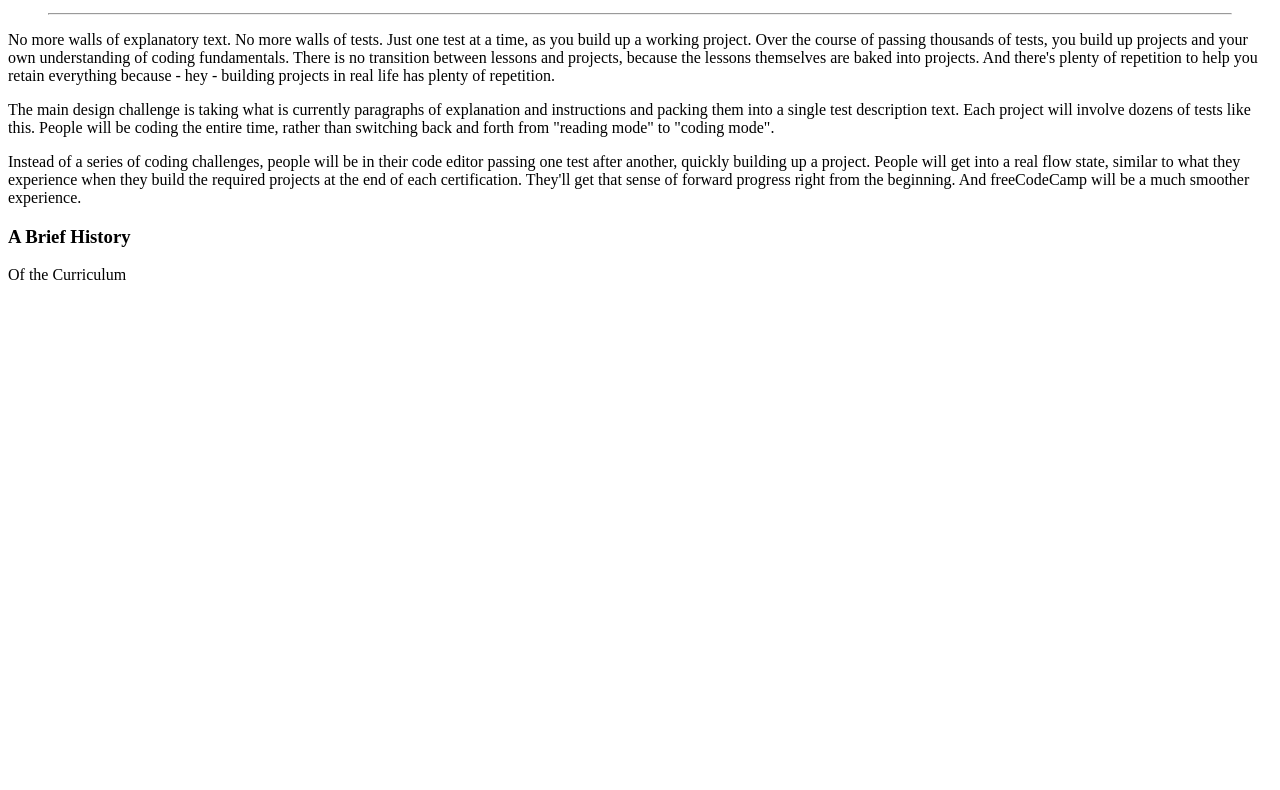
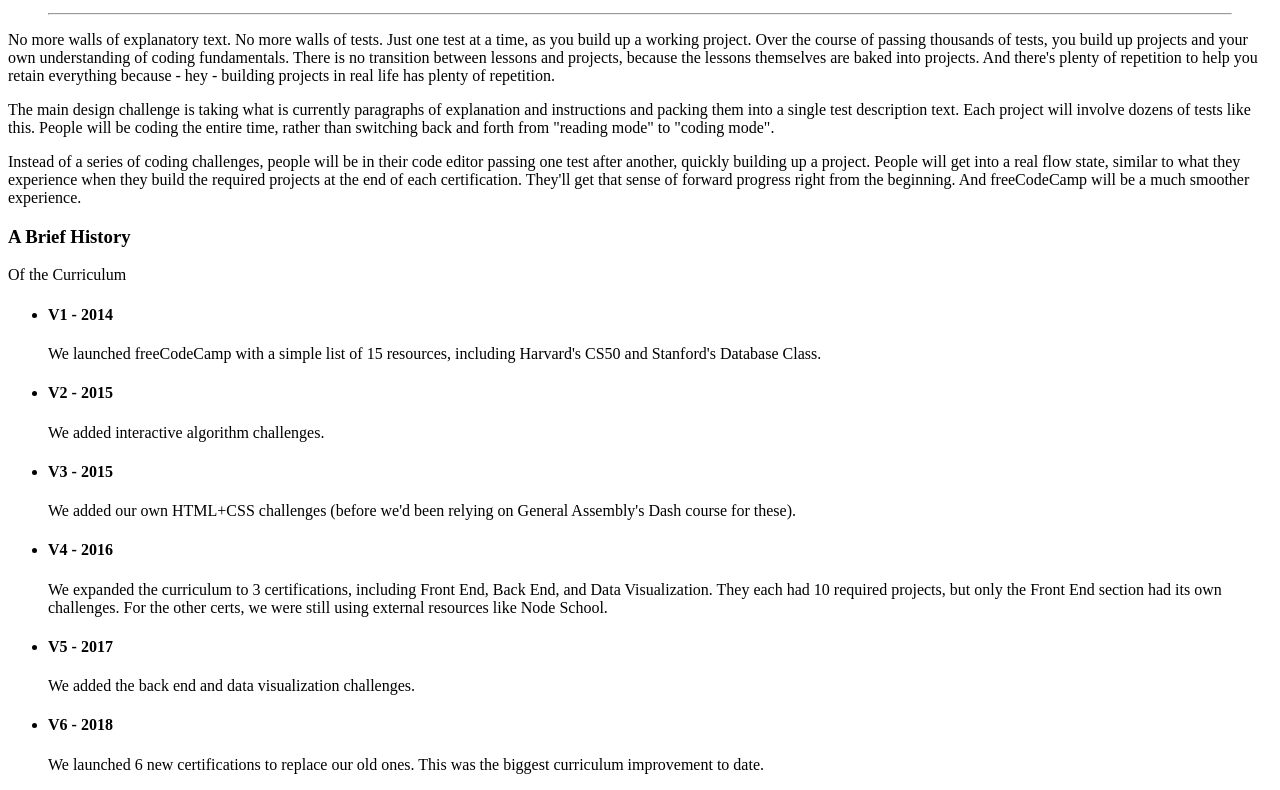
Before and after one commit to MikkMaltis/freecodecamp, a plain HTML site: page index.html in a window 1280 px wide. Shown: the part 677-1467 px from the top of the page. Before the commit the page ends 977 px from the top, so only its background shows below. Drawn offline with Linux system fonts and the light colour scheme; a web font is replaced by a local one.

Commit message:
Wat de hel

```diff
--- a/index.html
+++ b/index.html
@@ -68,7 +68,47 @@
                 <article class="brief-history">
                     <h3 class="list-title">A Brief History</h3>
                     <p>Of the Curriculum</p>
-                    <ul class="lists"></ul>
+                    <ul class="lists">
+                    <li>
+                        <h4 class="list-subtitle">V1 - 2014</h4>
+                        <p>
+                        We launched freeCodeCamp with a simple list of 15 resources,
+                        including Harvard's CS50 and Stanford's Database Class.
+                        </p>
+                    </li>
+                    <li>
+                        <h4 class="list-subtitle">V2 - 2015</h4>
+                        <p>We added interactive algorithm challenges.</p>
+                </li>
+                <li>
+                        <h4 class="list-subtitle">V3 - 2015</h4>
+                        <p>
+                        We added our own HTML+CSS challenges (before we'd been relying
+                        on General Assembly's Dash course for these).
+                        </p>
+                    </li>
+                    <li>
+                        <h4 class="list-subtitle">V4 - 2016</h4>
+                        <p>
+                        We expanded the curriculum to 3 certifications, including Front
+                        End, Back End, and Data Visualization. They each had 10 required
+                        projects, but only the Front End section had its own challenges.
+                        For the other certs, we were still using external resources like
+                        Node School.
+                        </p>
+                    </li>
+                    <li>
+                        <h4 class="list-subtitle">V5 - 2017</h4>
+                        <p>We added the back end and data visualization challenges.</p>
+                    </li>
+                    <li>
+                        <h4 class="list-subtitle">V6 - 2018</h4>
+                        <p>
+                        We launched 6 new certifications to replace our old ones. This
+                        was the biggest curriculum improvement to date.
+                        </p>
+                    </li>
+                    </ul>
                 </article>
                 <aside class="image-wrapper">
                 </aside>
```
